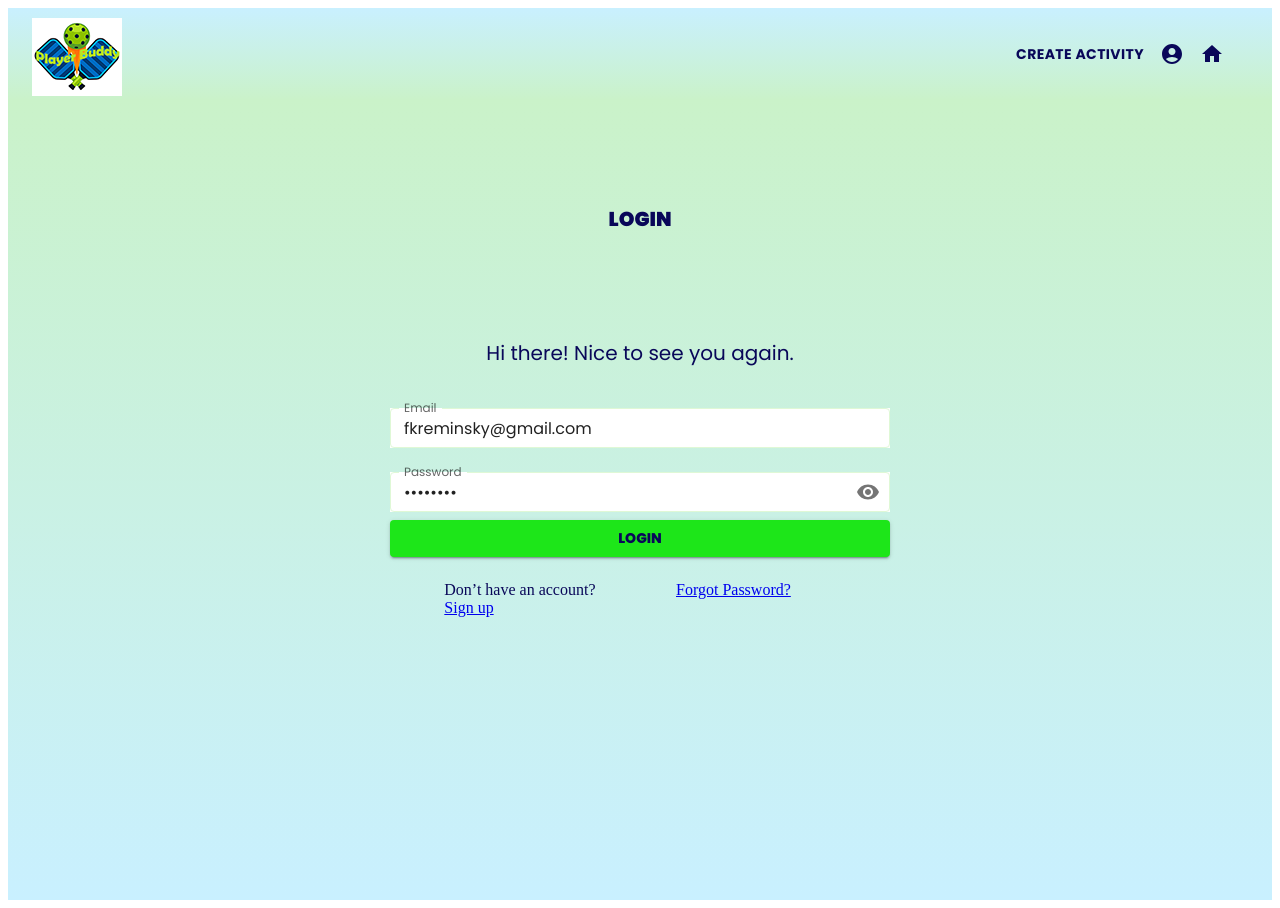
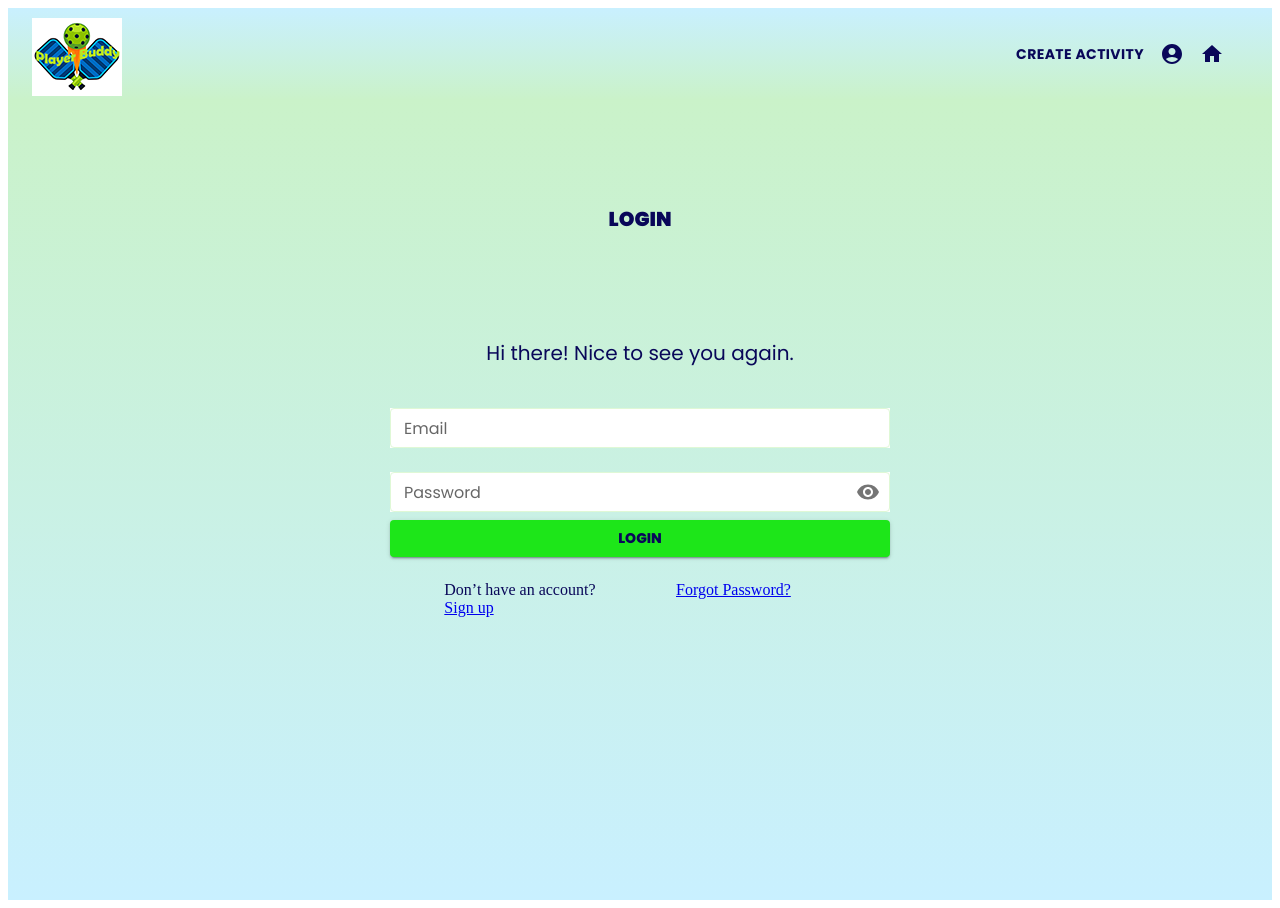
Before and after one commit to Code-the-Dream-School/ee-prac-team1-front, a React (Create React App) app: page /login in a window 1280 px wide. Built offline with nearby package versions, Linux system fonts and the light colour scheme.

Commit message:
persistent Credentials deleted in login page

```diff
--- a/src/pages/Login.jsx
+++ b/src/pages/Login.jsx
@@ -51,8 +51,8 @@ const Login = () => {
     values,
   } = useFormik({
     initialValues: {
-      email: 'fkreminsky@gmail.com',
-      password: 'Fk123456',
+      email: '',
+      password: '',
     },
 
     validationSchema: validationSchema,
```
